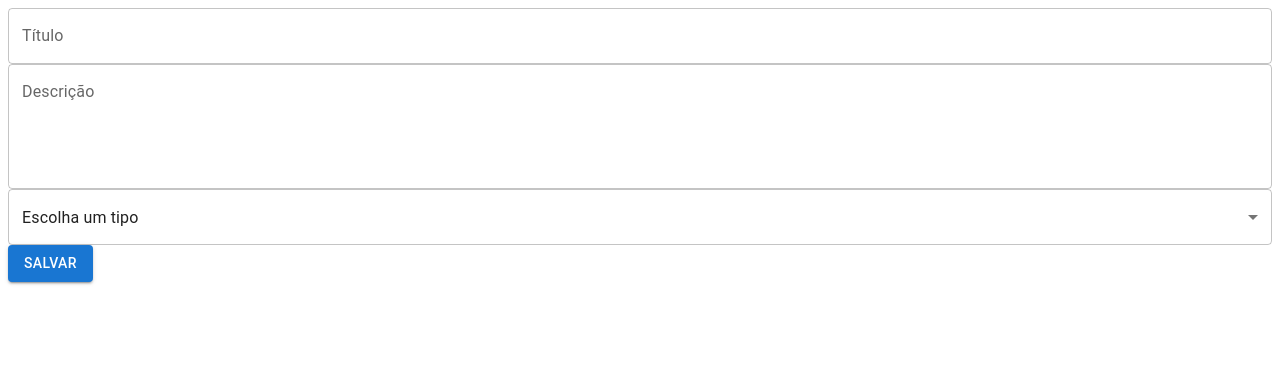
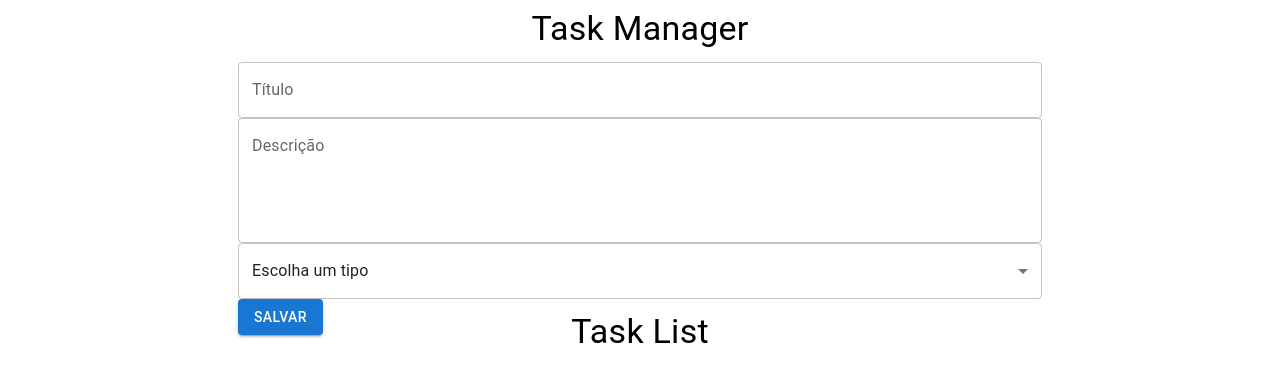
Before and after one commit to nascimentoemerson/my-tasks-front, a React (Vite) app: page / in a window 1280 px wide. Shown: the top 382 px of the page. Built offline with nearby package versions, Linux system fonts and the light colour scheme.

Commit message:
feat: create pages

```diff
--- a/src/main.tsx
+++ b/src/main.tsx
@@ -1,12 +1,14 @@
 import React from 'react'
 import ReactDOM from 'react-dom/client'
-import TaskForm from './components/TaskForm/taskForm.tsx'
+import TaskManagerPage from './pages/TaskManager/taskManagerPage'
+import TaskListPage from './pages/TaskList/TaskListPage'
 
 
 
 
 ReactDOM.createRoot(document.getElementById('root') as HTMLElement).render(
   <React.StrictMode>
-    <TaskForm/>
+    <TaskManagerPage/>
+    <TaskListPage/>
   </React.StrictMode>,
 )
--- /dev/null
+++ b/src/pages/TaskList/TaskListPage.tsx
@@ -0,0 +1,38 @@
+import React, { useState, useEffect } from 'react';
+import TaskList from '../../components/TaskList/taskList';
+import { Container, Typography } from '@mui/material'
+
+interface Task {
+    id: number;
+    title: string;
+    description: string;
+    type: string;
+}
+
+const TaskListPage: React.FC = () => {
+    const [tasks, setTasks] = useState<Task[]>([]);
+
+    useEffect(() => {
+        const storedTasks = localStorage.getItem('tasks');
+        if (storedTasks) setTasks(JSON.parse(storedTasks));
+    }, []);
+
+    useEffect(() => {
+        localStorage.setItem('tasks', JSON.stringify(tasks));
+    }, [tasks]);
+
+    const handleDeleteTask = (taskId: number) => {
+        setTasks(tasks.filter((task) => task.id !== taskId));
+    };
+
+    return (
+        <Container maxWidth="md">
+            <Typography variant="h4" align="center" gutterBottom>
+                Task List
+            </Typography>
+            <TaskList tasks={tasks} onDelete={handleDeleteTask} />
+        </Container>
+    );
+};
+
+export default TaskListPage;
--- /dev/null
+++ b/src/pages/TaskManager/taskManagerPage.tsx
@@ -0,0 +1,13 @@
+import React from 'react';
+import TaskManager from '../../components/TaskManager/taskManager';
+import { Container } from '@mui/material';
+
+const TaskManagerPage: React.FC = () => {
+    return (
+        <Container maxWidth="md">
+            <TaskManager />
+        </Container>
+    );
+};
+
+export default TaskManagerPage;
```
